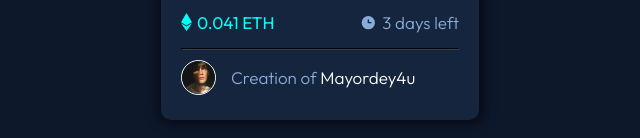
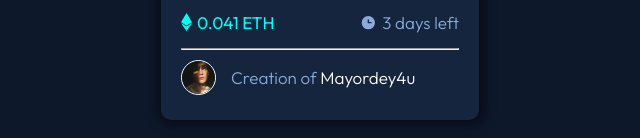
Before and after one commit to Mayordey4u/NFT-PREVIEW-CARD-COMPONENT-FOR-FRONTEND-MENTOR-CHALLENGE, a plain HTML site: page index.html in a window 1280 px wide. Shown: the part 547-685 px from the top of the page, without its empty margins (320-960 px from the left). Drawn offline with Linux system fonts and the light colour scheme.

Commit message:
Update style.css

```diff
--- a/style.css
+++ b/style.css
@@ -104,7 +104,7 @@ p{
 
 
 hr{
-    border-color:hsl(215, 32%, 27%);
+    color:hsl(215, 32%, 27%);
 }
 
 .bottom{
```
